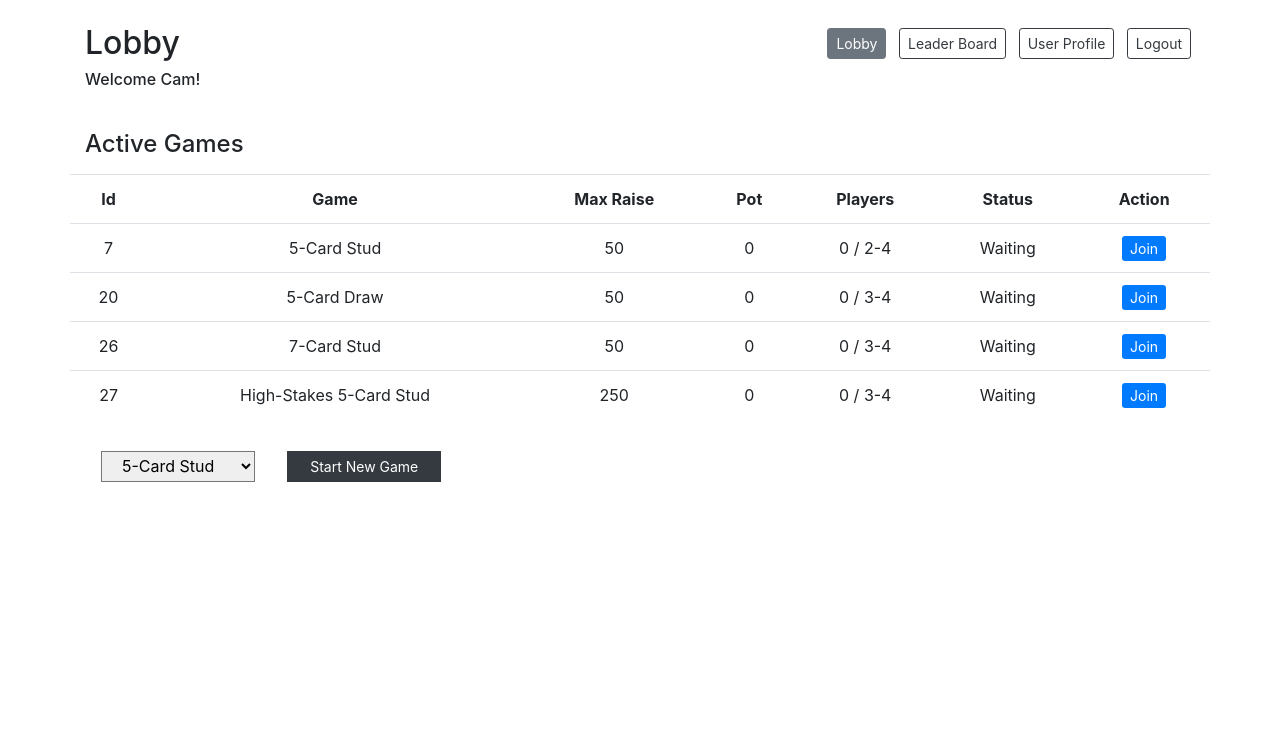
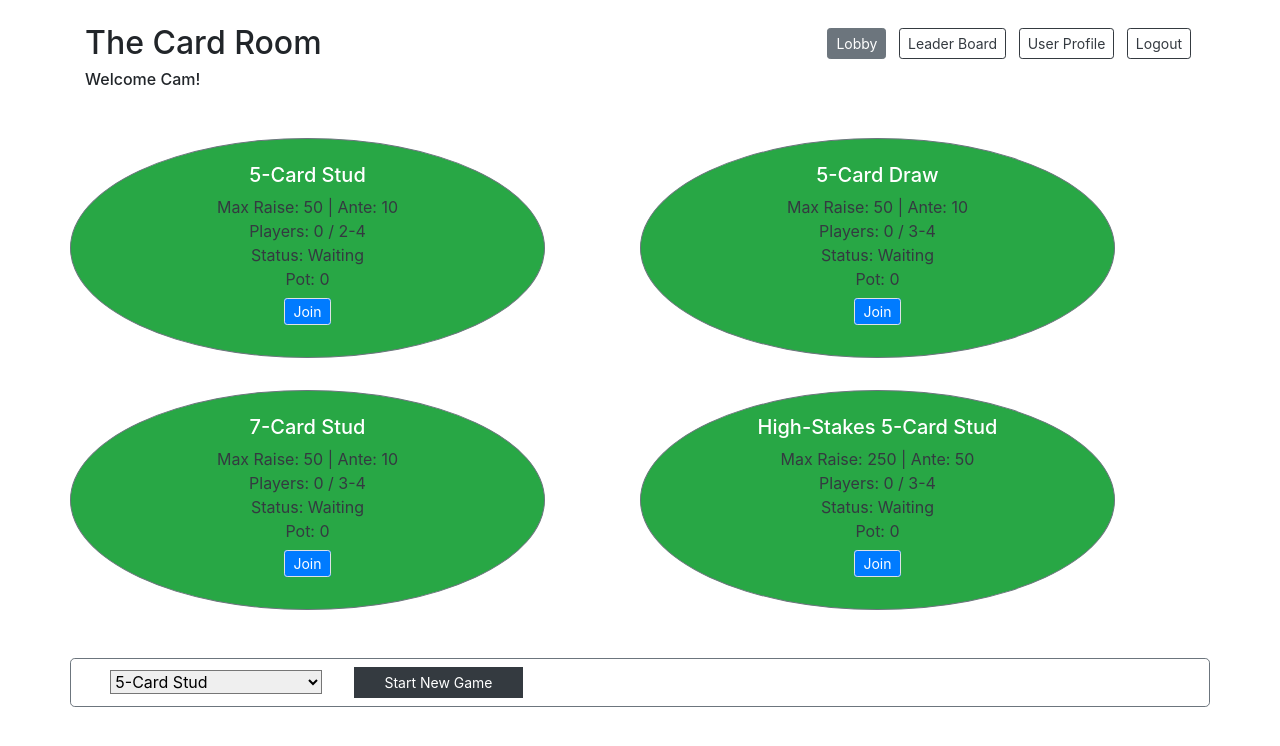
Before and after one commit to mannyinwang/project-card-room2, a Flask app: page /lobby in a window 1280 px wide. Shown: the top 746 px of the page. Run offline with Flask 2, Linux system fonts and the light colour scheme; a user stored in the database is signed in; data comes from the database, SQL or seed files in the repository; both versions use the stored data as it was after the commit; some libraries are stand-ins or nearby versions.

Commit message:
styled lobby, leaderboard, user profile pages

```diff
--- a/controller.py
+++ b/controller.py
@@ -11,7 +11,7 @@ def login_action():
     user_id = loginUser(request.form['email'], request.form['password'])
     if id:
         session['user_id'] = user_id
-        return redirect('/user-profile')
+        return redirect('/lobby')
     else:
         return redirect('/login-registration')
 
--- a/templates/card-table.html
+++ b/templates/card-table.html
@@ -99,7 +99,7 @@
         <div class="row mx-0 px-0" style="height: 85px">
             {% for card in cards %}
                 {% if not card.face_up %}
-                <div class="col-1 bg-secondary text-white border border-secondary rounded-lg text-center mx-1 px-0">
+                <div class="col-1 bg-primary text-white border border-secondary rounded-lg text-center mx-1 px-0">
                 {% else %}
                 <div class="col-1 border border-secondary rounded-lg text-center mx-1 px-0">
                 {% endif %}
--- a/templates/lobby.html
+++ b/templates/lobby.html
@@ -24,7 +24,7 @@
         <div class="row justify-content-between mt-4 mb-2">
             <!-- Title -->
             <div class="col-auto">
-                <h2>Lobby</h2>
+                <h2>The Card Room</h2>
                 <h6>Welcome {{user.user_name}}!</h6>
             </div>
             <!-- Navigation actions -->
@@ -38,63 +38,68 @@
 
         <!-- Active games -->
         <div class="row pt-4">
-            <h4 class="col-12 pb-2">Active Games</h4>
+            <!-- <h4 class="col-12 pb-2">Active Games</h4> -->
             {% if games %}
-            <table class="table table-fixed text-center table-hover">
-                <tr>
-                    <th>Id</th>
-                    <th>Game</th>
-                    <!-- <th>Ante</th> -->
-                    <th>Max Raise</th>
-                    <th>Pot</th>
-                    <th>Players</th>
-                    <th>Status</th>
-                    <th>Action</th>
-                <tr>
                 {% for game in games %}
-                        </tr>
-                            <td>{{game.id}}</td>
-                            <td>{{game.game_name}}</td>
-                            <!-- <td>{{game.ante}}</td> -->
-                            <td>{{game.max_raise}}</td>
-                            <td>{{game.pot}}</td>
-                            <td>{{game.num_players}} / {{game.min_players}}-{{game.max_players}}</td>
-                            {% if game.game_status == 0 or game.game_status == 1 %} <!-- game is waiting for players to join or playing -->
-                                <td>{% if game.game_status == 0 %}Waiting
-                                    {% else %}Rnd {{game.round_num}} / {{game.num_rounds}}
+                <div class="col-5 bg-success border border-secondary rounded-circle text-white text-center mx-0 px-0 mb-4 mt-2 pt-4" style="height: 220px">
+                    <!-- <h5>{{game.game_name}}</h5> -->
+                    <div class="row mx-0 px-0 text-center">
+                        <div class="col-2"></div>
+                        <div class="col-8 text-center"><h5>{{game.game_name}}</h5></div>
+                        <div class="col-2"></div>
+                    </div>
+                    <div class="row text-dark">
+                        <div class="col-12 mx-0 px-0">Max Raise: {{game.max_raise}}  |  Ante: {{game.ante}}</div>
+                    </div>
+                    <div class="row text-dark">
+                        <div class="col-12 mx-0 px-0">Players: {{game.num_players}} / {{game.min_players}}-{{game.max_players}}</div>
+                    </div>
+                    <div class="row text-dark">
+                        <div class="col-12 mx-0 px-0">Status: {% if game.game_status == 0 %}Waiting
+                            {% elif game.game_status == 1 %}Rnd {{game.round_num}} / {{game.num_rounds}}
+                            {% else %}Done
+                            {% endif %}</div>
+                    </div>
+                    <div class="row text-dark">
+                        <div class="col-12 mx-0 px-0">Pot: {{game.pot}}</div>
+                    </div>
+                    <div class="row text-center mt-2">
+                        <div class="col"></div>
+                        <div class="col-4">
+                            {% if user.current_game_id == game.id %}
+                            <a href="/lobby/leave-game/{{game.id}}" class="button border btn-sm btn-warning">Leave</a>
+                            {% elif not user.current_game_id: %}
+                            <a href="/lobby/join-game/{{game.id}}" class="button border btn-sm btn-primary">Join</a>
                             {% endif %}
-                                </td>
-                                {% if user.current_game_id == game.id %}
-                                <td><a href="/lobby/leave-game/{{game.id}}" class="button btn-sm btn-primary">Leave</a></td>
-                                {% elif not user.current_game_id: %}
-                                <td><a href="/lobby/join-game/{{game.id}}" class="button btn-sm btn-primary">Join</a></td>
-                                {% else %}
-                                <td></td>
-                                {% endif %}
-                            {% else %}
-                                <td>Done</td>
-                                <td></td>
-                            {% endif %}
-                        </tr>
+                        </div>
+                        <div class="col"></div>
+                    </div>
+                </div>
+                <div class="col-1"></div>
                 {% endfor %}
-            </table>
             {% else %}
                 <h6>No active games</h6>
             {% endif %}
         </div>
 
+
         <!-- New game inputs -->
         {% if not user.current_game_id %}
-        <form action="/lobby/new-game" method="post" class="col-5 pt-3">
-            <div class="row">
-                <select type="text" name="game_type_id" class="input-sm col-4 rounded-0 px-3 mx-3" required>
+        <div class="row pt-2 border border-secondary rounded-lg mt-4 pb-2">
+            <form action="/lobby/new-game" method="post" class="row align-items-center">
+                <div class="col"></div>
+                <div class="col-4">
+                    <select type="text" name="game_type_id" class="input-sm rounded-0 mx-0" required>
                         {% for game_type in game_types %}
                             <option value="{{game_type.id}}">{{game_type.game_name}}</option>
                         {% endfor %}
                     </select>
-                <button type="submit" class="col-4 btn btn-dark btn-sm btn-block rounded-0 ml-3">Start New Game</button>
                 </div>
+                <div class="col-1"></div>
+                <button type="submit" class="col-4 btn btn-dark btn-sm btn-block rounded-0 ml-5">Start New Game</button>
+                <div class="col"></div>
             </form>
+        </div>
         {% endif %}
 
 
--- a/utilities.py
+++ b/utilities.py
@@ -115,6 +115,7 @@ def getLobbyInfo(user):
         gameTypeInfo = {}
         gameTypeInfo['id'] = game_type.id
         gameTypeInfo['game_name'] = game_type.game_name
+        print(gameTypeInfo)
         lobbyInfo['game_types'].append(gameTypeInfo)
     return lobbyInfo
 
@@ -440,6 +441,7 @@ def gameFold(user, game_id):
     player = Player.query.filter_by(game_id=game_id, player_id=user.id).first()
     player.result = 3  # set to loss
     db.session.commit()
+    gameMessage(user, game_id, "I fold!")
     # check if more than one player active; if so, advance turn; if not, remaining player is winner
     num_active_players = getNumActivePlayers(game_id)
     if num_active_players > 1:
@@ -485,6 +487,7 @@ def gameCall(user, game_id):
     game = Game.query.get(game_id)
     bet = game.current_bet - player.total_bet
     makeBet(user, game, bet)
+    gameMessage(user, game_id, "I call")
     advanceTurn(game_id)
     return False
 
@@ -503,6 +506,7 @@ def gameRaise(user, game_id, raise_amount):
     game.starting_turn = player.turn
     game.updated_at = datetime.now()
     db.session.commit()
+    gameMessage(user, game_id, "I raise by " + str(raise_amount))
     advanceTurn(game_id)
     return False
 
```
Also changed, not shown: templates/leaderboard.html (+8 -12 lines), templates/user-profile.html (+20 -14 lines), card-room2.db. Lines whose indentation alone changed are shown as unchanged.
